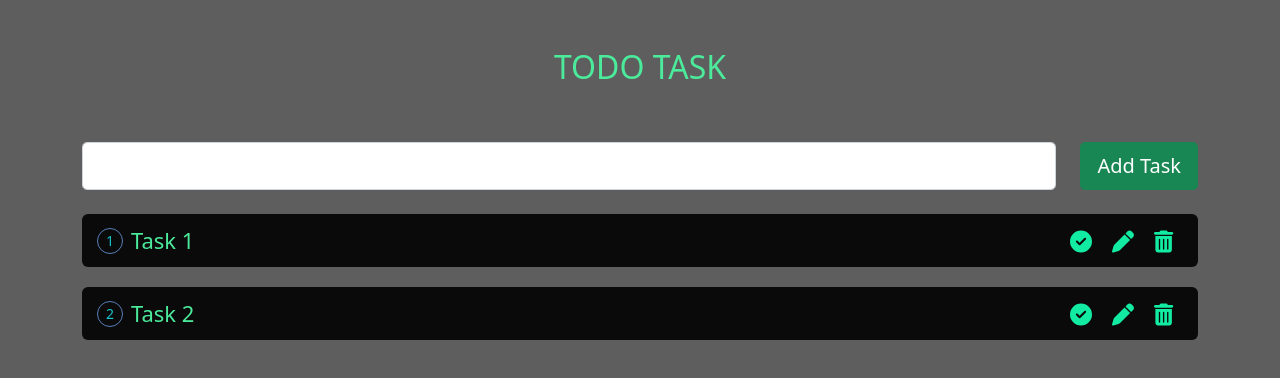
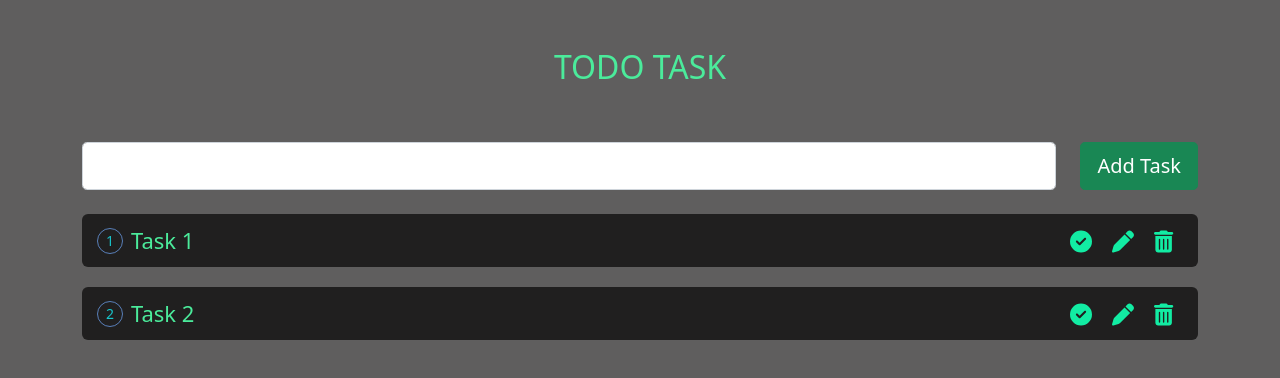
Before and after one commit to aminahagi/Todo-App, a React (Create React App) app: page / in a window 1280 px wide. Shown: the top 378 px of the page. Built offline with nearby package versions, Linux system fonts and the light colour scheme.

Commit message:
complete

```diff
--- a/src/App.css
+++ b/src/App.css
@@ -8,7 +8,7 @@ body {
 }
 
 .taskBg {
-  background-color: #0a0a0a;
+  background-color: #201f1f;
   border-radius: 6px;
   margin-bottom: 20px;
   padding: 10px 140px 10px 15px;
```
Also changed, not shown: 1 other file (tests, documents, lock files or other folders).
